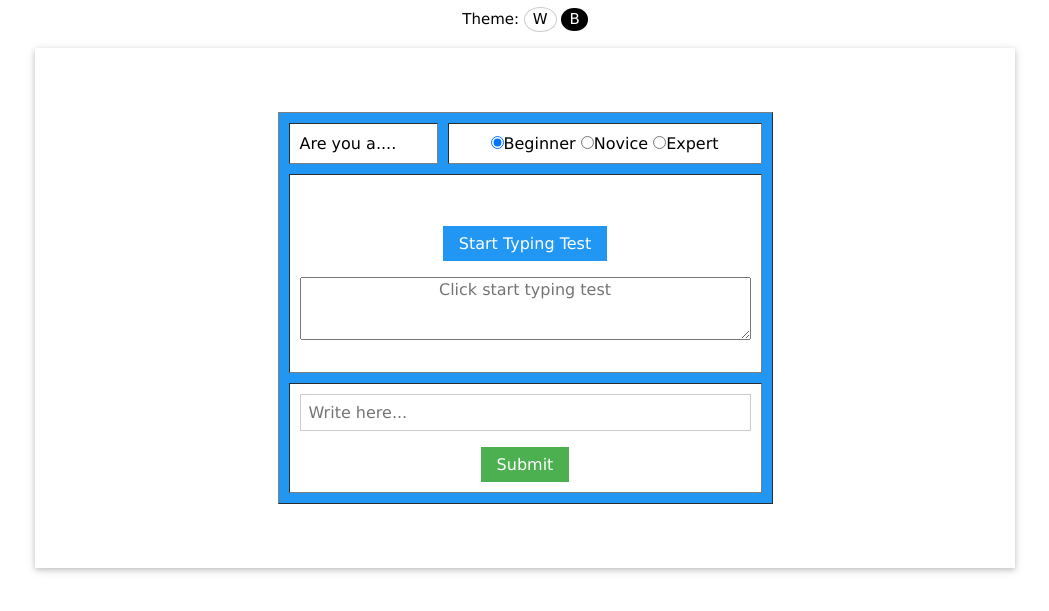
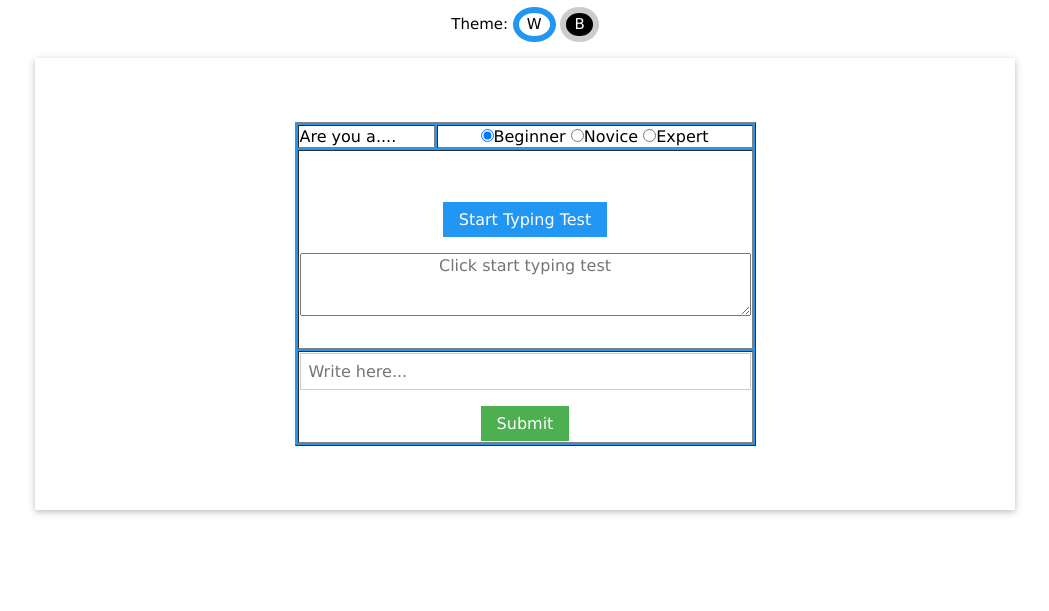
Before and after one commit to Kelta-King/Typing_test, a plain HTML site: page index.html in a window 1280 px wide. Shown: the part 67-678 px from the top of the page, without its empty margins (115-1164 px from the left). Drawn offline with nearby package versions, Linux system fonts and the light colour scheme.

Commit message:
Update index.html

```diff
--- a/index.html
+++ b/index.html
@@ -22,12 +22,12 @@
 <center>
 <h1 class="kel-weight">Kelta Typing Test</h1>
 <div>
-Theme: <span class="w3-badge w3-white kel-hover w3-border" onclick="theme('white')">W</span>
-		<span class="w3-badge w3-black kel-hover" onclick="theme('black')">B</span>
+Theme: <span id="twhite" class="w3-badge w3-white kel-hover w3-rightbar w3-leftbar w3-topbar w3-bottombar w3-border-blue" onclick="theme('white')">W</span>
+		<span id="tblack" class="w3-badge w3-black kel-hover w3-rightbar w3-leftbar w3-topbar w3-bottombar" onclick="theme('black')">B</span>
 </div>
 <div class="w3-content w3-white w3-margin w3-card" id="">
 	<form name="theForm" class="w3-padding-64" id="form">
-	<table border="1" cellspacing="10px" cellpadding="10px" class="w3-blue" id="table">
+	<table border="1" class="w3-blue" id="table">
 	<tr class="w3-white" id="row1">
 	<td>Are you a....</td>
 	<td align=center>
```
